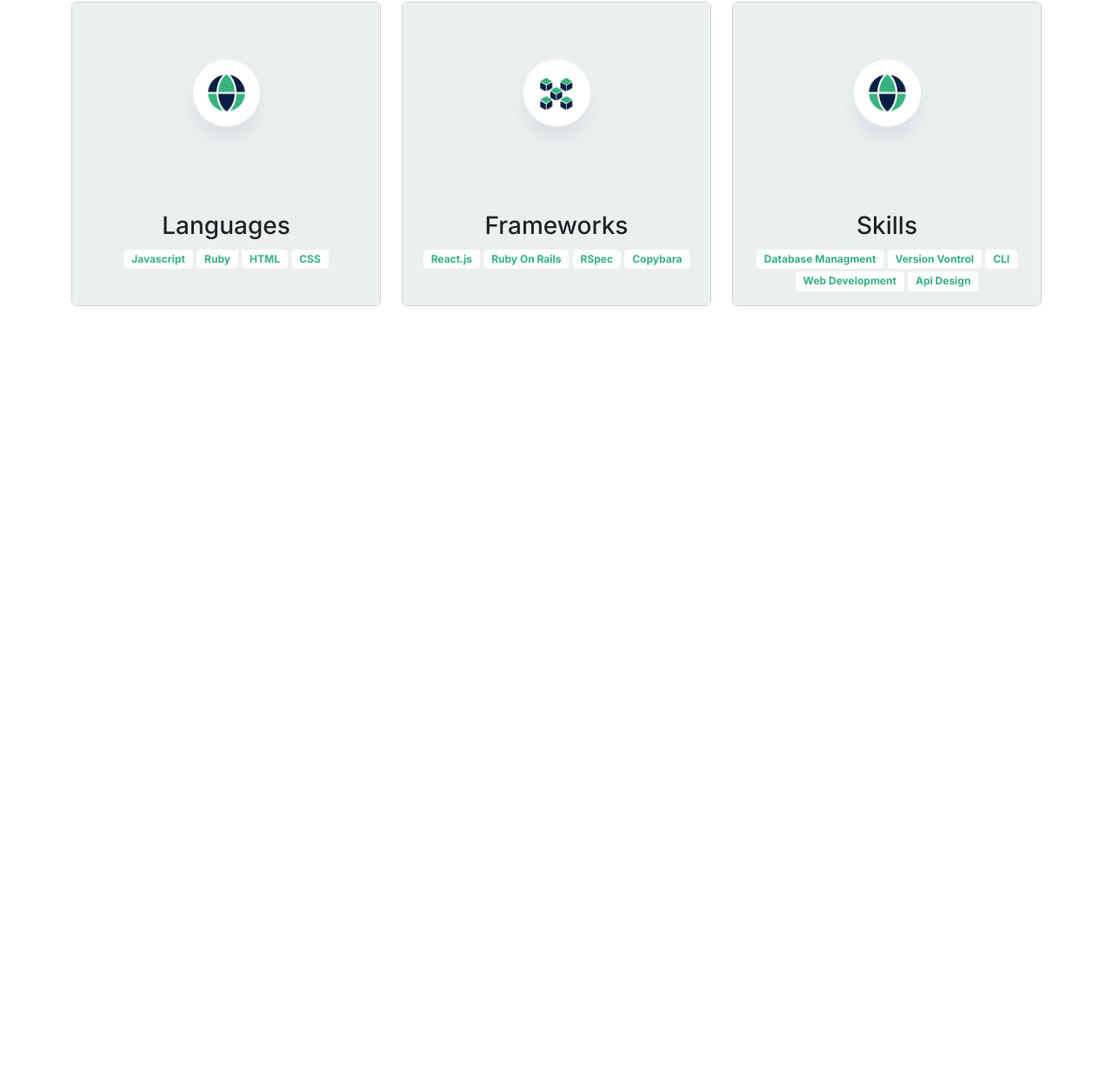
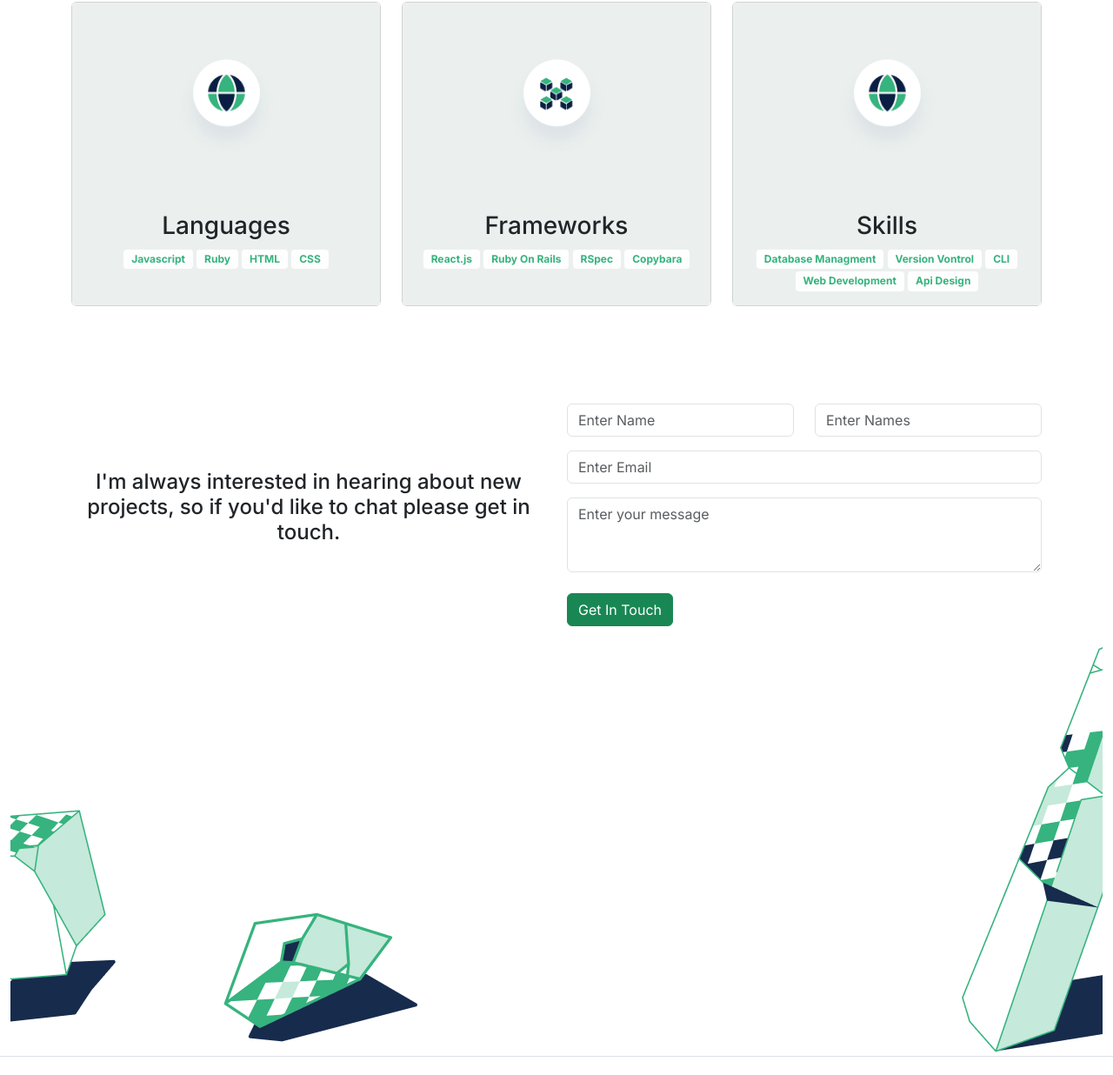
Before and after one commit to kamranasif506/portfolio-bootstrap, a website: page index.html in a window 1280 px wide. Shown: the part 2569-3805 px from the top of the page at 87% size. Before the commit the page ends 2921 px from the top, so only its background shows below. Drawn offline with nearby package versions, Linux system fonts and the light colour scheme.

Commit message:
ad footer section

```diff
--- a/index.html
+++ b/index.html
@@ -398,10 +398,88 @@
 
         </div>
       </section>
+      <section class="mt-5 pt-5 container">
+        <div class="row">
+          <div class="col-lg-6 d-flex">
+            <h4 class="text-center my-auto">I'm always interested in hearing about new projects, so if you'd like to chat please get in touch.</h4>
+          </div>
+          <div class="col-lg-6">
+            <form action="" class="form">
+              <div class="form-group row mt-3">
+                <div class="col-md-6">
+                 <input type="text" class="form-control" id="exampleInputEmail1" aria-describedby="emailHelp" placeholder="Enter Name">
 
+                </div>
+                <div class="col-md-6">
+                 <input type="text" class="form-control" id="exampleInputEmail1" aria-describedby="emailHelp" placeholder="Enter Names">
+
+                </div>
+              </div>
+               <div class="form-group row mt-3">
+                  <div class="col-md-12">
+                    <input type="email" class="form-control" id="exampleInputEmail1" aria-describedby="emailHelp" placeholder="Enter Email">
+
+                  </div>
+               </div>
+               <div class="form-group row mt-3">
+                  <div class="col-md-12">
+                    <textarea class="form-control" placeholder="Enter your message" id="exampleFormControlTextarea1" rows="3"></textarea>
+                  </div>
+               </div>
+               <div class="form-group row mt-4">
+                <div class="col-md-12">
+                  <button type="submit" class="btn btn-success">Get In Touch</button>
+                </div>
+              </div>
+            </form>
+          </div>
+        </div>
+
+      </section>
+      <div class="img-bottom row">
+        <div class="col-lg-2 align-self-end">
+          <img src="images/illustration-1-contact-form-desktop.png" alt="" class="first_img">
+        </div>
+        <div class="col-lg-6 align-self-end">
+          <img src="images/illustration-2-contact-form-desktop@2x.png" alt="" class="second_img">
+        </div>
+        <div class="col-lg-4">
+          <img src="images/contact form-illustratoin-3-desktop.png" alt="" class="third_img">
+        </div>
+      </div>
 
 
     </div>
+    <footer class="border-top text-center text-white">
+      <!-- Grid container -->
+      <div class="container p-4">
+        <!-- Section: Social media -->
+        <section class="mb-4">
+          <!-- Facebook -->
+          <a class="btn btn-outline-light btn-floating m-1" href="#!" role="button"
+            ><img src="images/Icon -GitHub.png" alt="" class="footer-img"></a>
+
+          <!-- Twitter -->
+          <a class="btn btn-outline-light btn-floating m-1" href="#!" role="button"
+            ><img src="images/Icon - Linkedin.png" alt="" class="footer-img"></a>
+
+          <!-- Google -->
+          <a class="btn btn-outline-light btn-floating m-1" href="#!" role="button"
+            ><img src="images/Icon - Angelist.png" alt="" class="footer-img"></a>
+
+          <!-- Instagram -->
+          <a class="btn btn-outline-light btn-floating m-1" href="#!" role="button"
+            ><img src="images/Icon - Twitter.png" alt="" class="footer-img"></a>
+
+          <!-- Linkedin -->
+          <a class="btn btn-outline-light btn-floating m-1" href="#!" role="button"
+            ><img src="images/Icon - Medium.png" alt="" class="footer-img"></a>
+
+          <!-- Github -->
+
+        </section>
+      </div>
+    </footer>
     <script
       src="https://cdn.jsdelivr.net/npm/bootstrap@5.3.0-alpha3/dist/js/bootstrap.bundle.min.js"
       integrity="sha384-ENjdO4Dr2bkBIFxQpeoTz1HIcje39Wm4jDKdf19U8gI4ddQ3GYNS7NTKfAdVQSZe"
--- a/style.css
+++ b/style.css
@@ -28,3 +28,6 @@
 .card {
   height: 100%;
 }
+.third_img {
+  float: right;
+}
```
Also changed, not shown: images/Icon - Angelist.png (added), images/Icon - Linkedin.png (added), images/Icon - Medium.png (added), images/Icon - Twitter.png (added), images/Icon -GitHub.png (added), images/contact form-illustratoin-3-desktop.png (added), images/illustration-1-contact-form-desktop.png (added), images/illustration-2-contact-form-desktop@2x.png (added).
